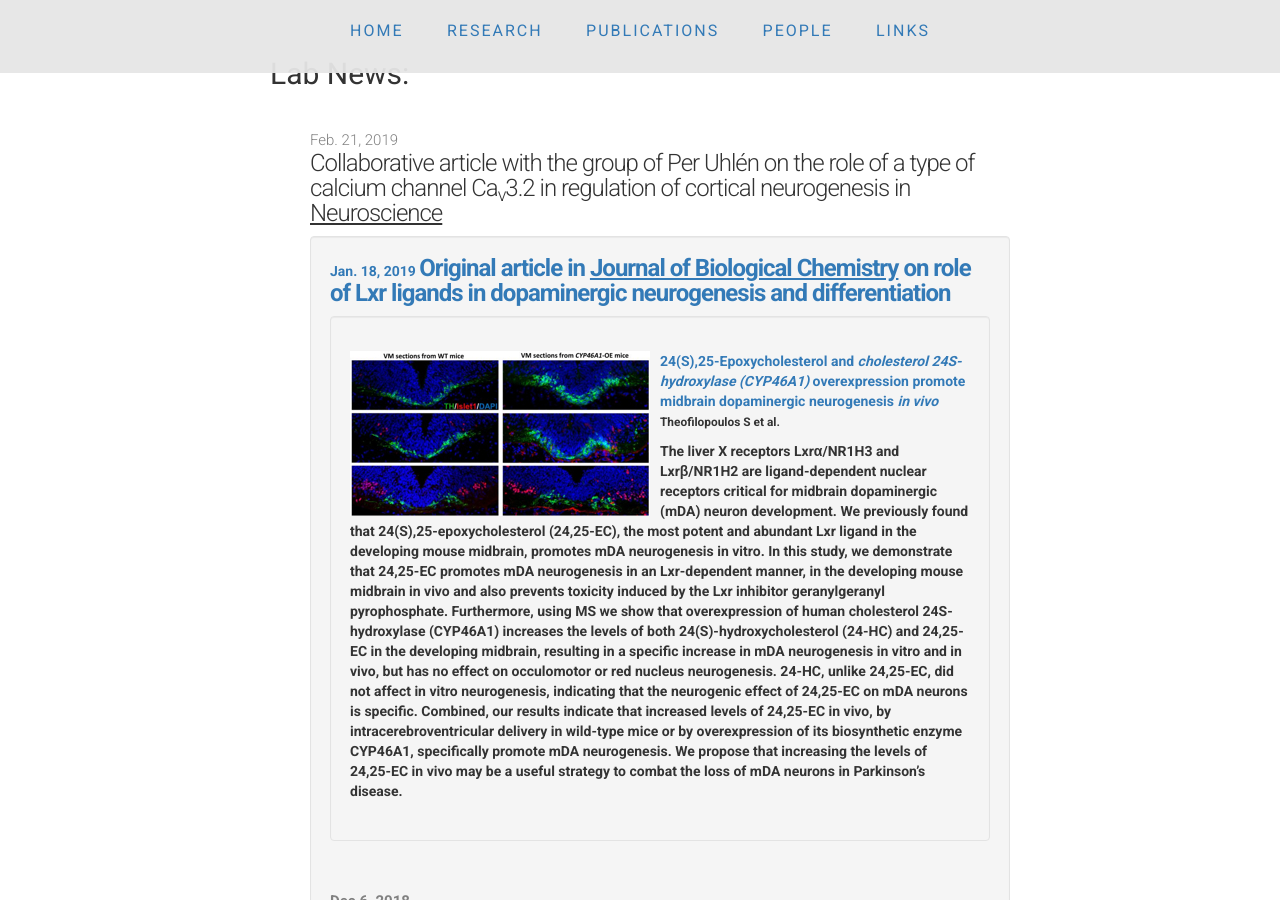
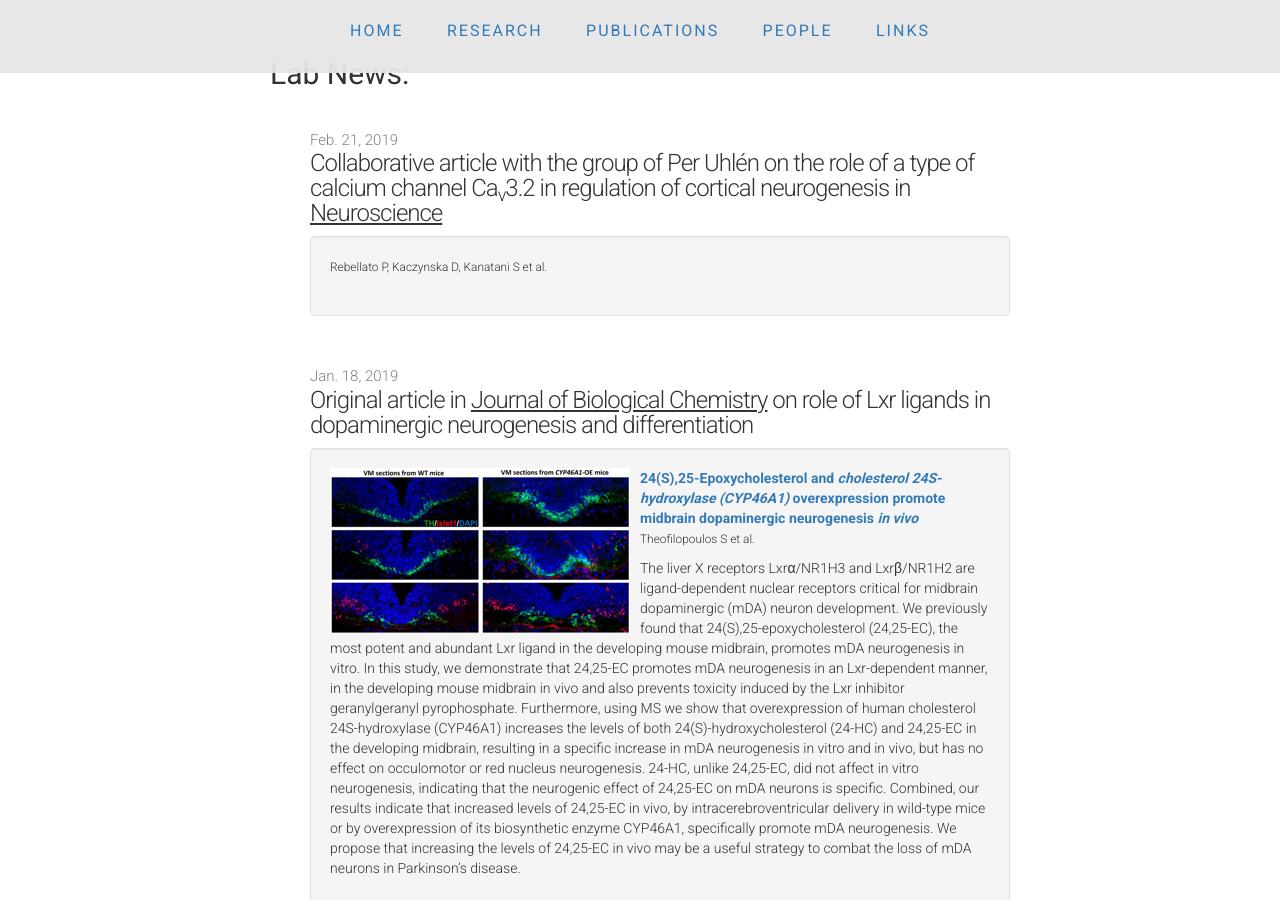
Before and after one commit to ArenasLab/arenaslab.github.io, a Jekyll site: the page index.html, which Jekyll copies as it is, in a window 1280 px wide and 900 px high, scrolled down 493 px. Built offline with Jekyll 4.4.1, drawn with Linux system fonts in a browser that asks for light colours; comment, search, counter and statistics services are not loaded.

Commit message:
Update index.html

```diff
--- a/index.html
+++ b/index.html
@@ -108,7 +108,7 @@
         <div class="well">
           <li class="media">
             <div class="media-body">
-              <strong class="media-heading"><a href="https://www.sciencedirect.com/science/article/pii/S0306452219300351</a></strong>
+              <strong class="media-heading"><a href="https://www.sciencedirect.com/science/article/pii/S0306452219300351"></a></strong>
               <p><small>Rebellato P, Kaczynska D, Kanatani S et al.</small></p>
             </div>
           </li>
```
